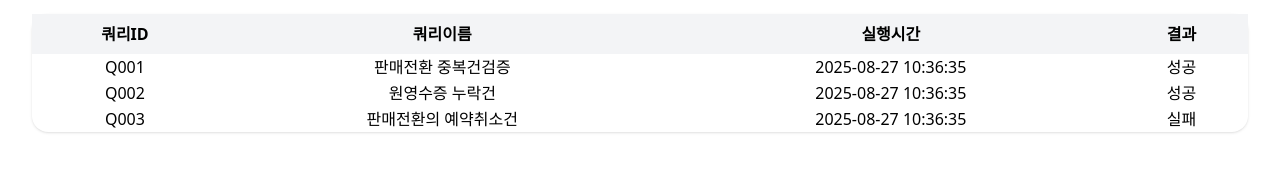
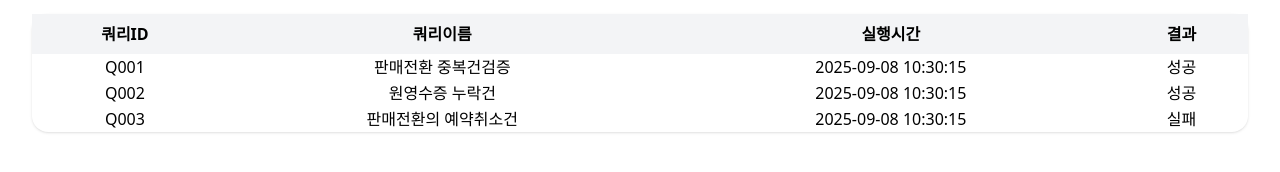
Before and after one commit to SunDeny24/query-sync, a React (Vite) app: page / in a window 1280 px wide. Shown: the part 242-414 px from the top of the page. Built offline with nearby package versions, Linux system fonts and the light colour scheme; data requests are answered from the project's data file.

Commit message:
25.09.10 json-server로 통신하여 app 파일 수정, 데이터 다시 보여주기

```diff
--- /dev/null
+++ b/db.json
@@ -0,0 +1,48 @@
+{
+  "queryDefinitions": [
+    {
+      "id": "Q001",
+      "name": "판매전환 중복건검증",
+      "query": "SELECT sale_id, COUNT(*) FROM sales GROUP BY sale_id HAVING COUNT(*) > 1;"
+    },
+    {
+      "id": "Q002",
+      "name": "원영수증 누락건",
+      "query": "SELECT * FROM receipts WHERE original_receipt_id IS NULL;"
+    },
+    {
+      "id": "Q003",
+      "name": "판매전환의 예약취소건",
+      "query": "SELECT * FROM sales WHERE status = 'CANCELLED' AND type = 'RESERVATION';"
+    }
+  ],
+  "queryResults": [
+    {
+      "id": "Q001",
+      "lastRun": "2025-09-08 10:30:15",
+      "status": true,
+      "resultData": [
+        { "sale_id": "S1024", "COUNT(*)": 2 },
+        { "sale_id": "S1055", "COUNT(*)": 3 }
+      ],
+      "error": null
+    },
+    {
+      "id": "Q002",
+      "lastRun": "2025-09-08 10:30:15",
+      "status": true,
+      "resultData": [
+        { "receipt_id": "R9001", "amount": 50000, "original_receipt_id": null },
+        { "receipt_id": "R9002", "amount": 12000, "original_receipt_id": null }
+      ],
+      "error": null
+    },
+    {
+      "id": "Q003",
+      "lastRun": "2025-09-08 10:30:15",
+      "status": false,
+      "resultData": [],
+      "error": "ORA-00942: table or view does not exist"
+    }
+  ]
+}
--- a/src/App.jsx
+++ b/src/App.jsx
@@ -1,16 +1,53 @@
-import { useState } from "react";
+import { useEffect, useState } from "react";
 import { Routes, Route } from "react-router-dom";
 import "./App.css";
 import Dashboard from "./pages/Dashboard.jsx";
-import { fakeQueryData } from "./data/mockData.js";
+//import { fakeQueryData } from "./data/mockData.js"; 삭제
 import AddQuery from "./pages/AddQuery.jsx";
 
 function App() {
-  //쿼리리스트 데이터 상태관리
-  const [queryList, setQueryList] = useState(fakeQueryData);
-  const today = new Date().toISOString().slice(0, 19).replace("T", " ");
+  //쿼리리스트 데이터 api 비동기 통신으로 받기
+  const [queryList, setQueryList] = useState([]);
 
-  //AddQuery에서 리스트 추가
+  //  const today = new Date().toISOString().slice(0, 19).replace("T", " ");
+  useEffect(() => {
+    const fetchData = async () => {
+      try {
+        //resultRes : 원시데이터
+        //defRes : json 실행한 데이터
+        //queryResults : 실행될 데이터json
+        //queryDefinitions : 보여줄 리스트 데이터json
+        const [resultsRes, defsRes] = await Promise.all([
+          fetch("http://localhost:3001/queryResults"),
+          fetch("http://localhost:3001/queryDefinitions"),
+        ]);
+
+        //통신된 데이터 받아오기
+        const results = await resultsRes.json();
+        const definitions = await defsRes.json();
+
+        //console.log("results : ", results[0].id);
+
+        //데이터합치기 : 동일한 id값을 찾아서 queryResults에 queryDefinitions을 합쳐준다.
+        const mergeData = results.map((result) => {
+          const definition = definitions.find(
+            (definit) => result.id === definit.id,
+          );
+          return { ...result, name: definition ? definition.name : "이름없음" };
+        });
+
+        // 합쳐진 데이터로 state 업데이트
+        setQueryList(mergeData);
+      } catch (err) {
+        console.error("에러발생 ", err);
+      }
+    };
+
+    fetchData();
+  }, []);
+
+  /*===================AddQuery 된 부분 추가 예정============================ */
+  //AddQuery에서 리스트 추가하는 함수
   const handleAddQuery = (newQueryData) => {
     //api로 전송할 데이터 받아오기
     const apiResult = {
@@ -28,6 +65,8 @@ function App() {
     setQueryList([...queryList, finalResult]);
   };
 
+  /*===================AddQuery 된 부분 추가 예정============================ */
+
   return (
     <div>
       <Routes>
```
